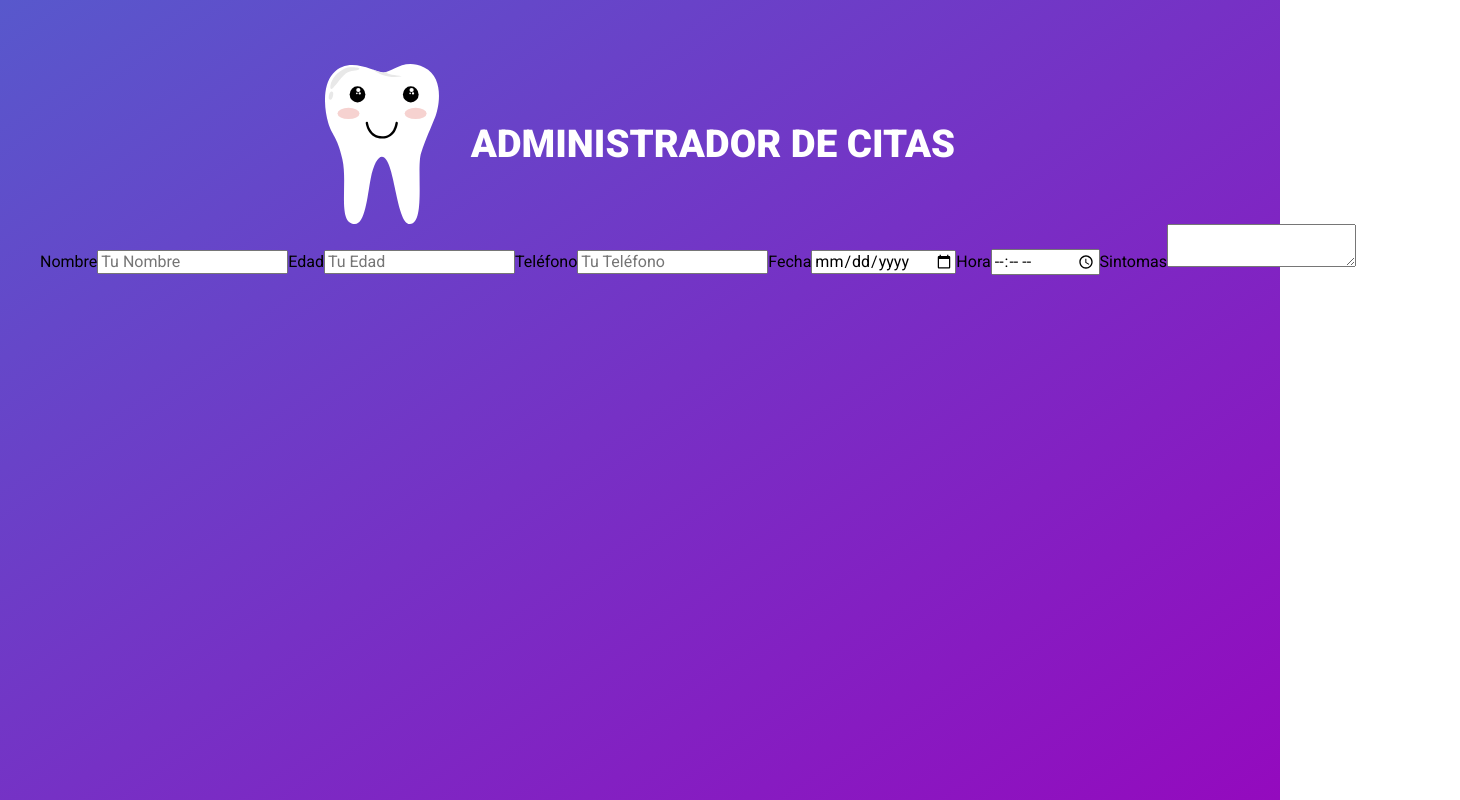
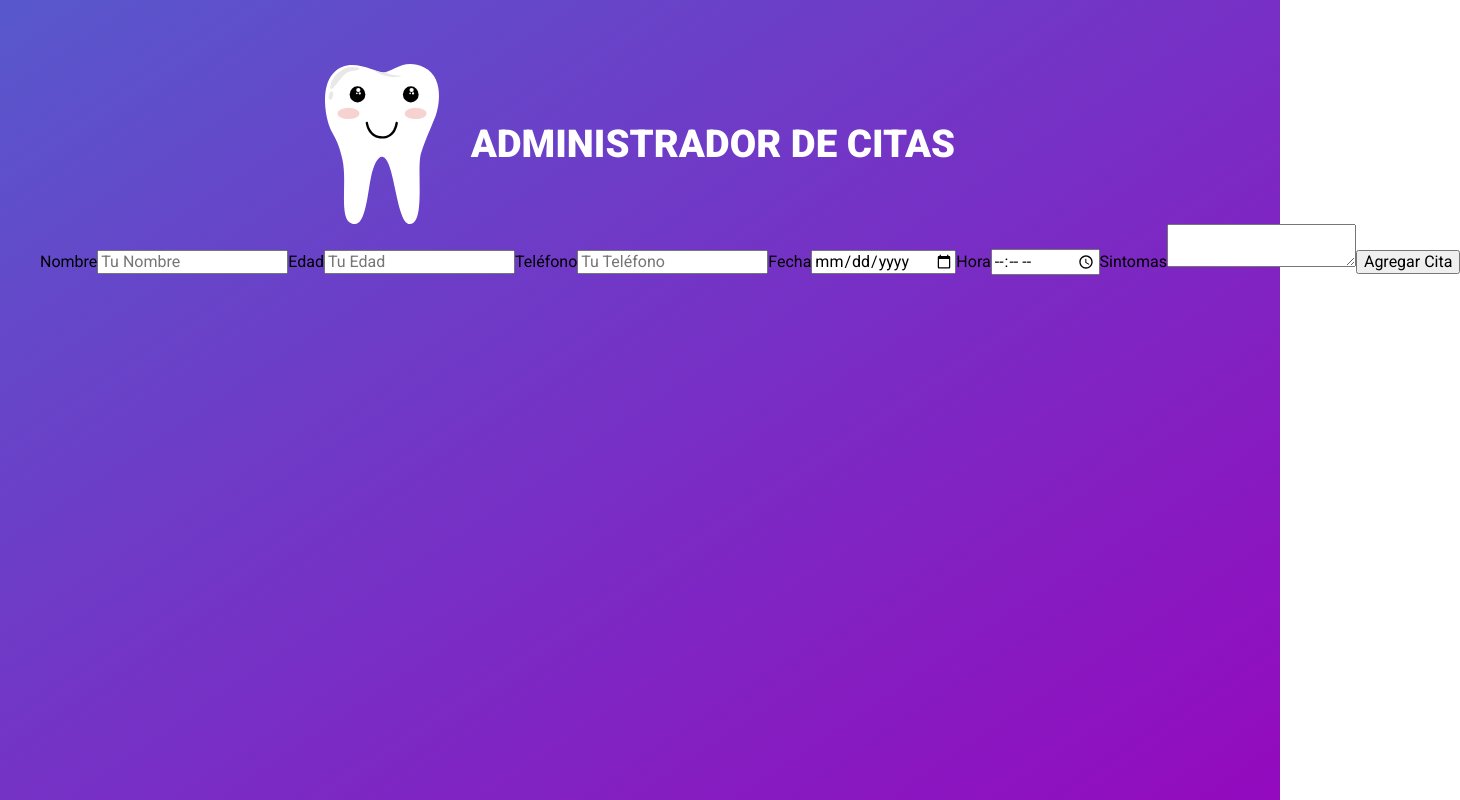
Before and after one commit to FTH-EGC/App-Clientes, a React (Create React App) app: page / in a window 1280 px wide. Shown: the whole page, 1460 px wide, since content can reach past the window. Built offline with nearby package versions, Linux system fonts and the light colour scheme.

Commit message:
Agregando el boton del formulario

```diff
--- a/src/components/Formulario.js
+++ b/src/components/Formulario.js
@@ -52,6 +52,11 @@ const Formulario = () => {
             name="sintomas"
             ></textarea>
 
+            <input
+                type="submit"
+                value="Agregar Cita"
+            />
+
         </form>
      );
 }
```
Also changed, not shown: 1 other file (tests, documents, lock files or other folders).
